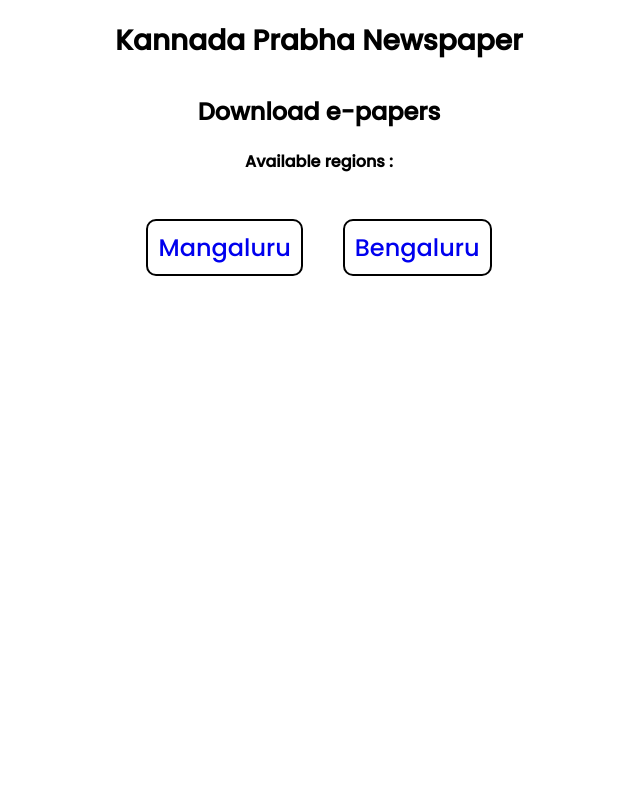
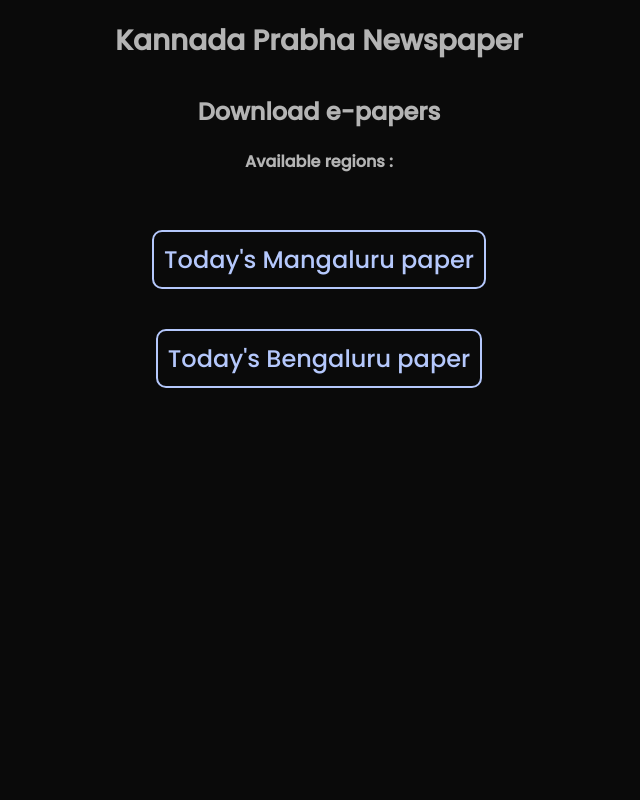
Before and after one commit to sankethsj/newspaper-bot, a Flask app: page / in a window 1280 px wide. Shown: the whole page, without its empty margins (321-961 px from the left). Run offline with Flask 2, Linux system fonts and the light colour scheme; data comes from the database, SQL or seed files in the repository; both versions use the stored data as it was before the commit.

Commit message:
removed DB and region page

```diff
--- a/webapp/static/global.css
+++ b/webapp/static/global.css
@@ -8,6 +8,8 @@
     height: 100vh;
     font-family: 'Poppins', sans-serif;
     padding: 20px;
+    color: rgb(180, 180, 180);
+    background-color: rgb(10, 10, 10);
 }
 nav{
     display: flex;
@@ -31,24 +33,33 @@
     justify-content: center;
     align-items: center;
 }
+
+.content h2{
+    text-align: center;
+}
+
 h4 {
     margin-top: 20px;
 }
-.list-regions, .list-dates{
+.list-regions{
     margin-top: 20px;
     width: 100%;
+    height: 400px;
     padding: 1rem;
     display: flex;
-    flex-wrap: wrap;
-    justify-content: center;
+    flex-direction: column;
+    justify-content: flex-start;
     align-items: center;
 }
 
 li{
-    margin: 20px;
-    height: max-content;
     list-style: none;
     transition: all 0.3s;
+    border: 2px solid rgb(181, 200, 252);
+    border-radius: 10px;
+    margin: 20px;
+    padding: 10px;
+    text-align: center;
 }
 li:hover{
     transform: scale(1.01);
@@ -56,20 +67,7 @@
 
 .region{
     font-size: 1.5rem;
-    padding: 10px;
-    border: 2px solid black;
-    border-radius: 10px;
-}
-
-.date{
-    color: rgb(249, 252, 255);
-    background-color: rgb(19, 105, 19);
-    padding: 10px;
-    border: 2px solid black;
-    border-radius: 10px;
-}
-
-a{
     text-decoration: none;
     font-weight: 500;
+    color: rgb(181, 200, 252);
 }
--- a/webapp/templates/home.html
+++ b/webapp/templates/home.html
@@ -13,7 +13,7 @@
     <ul class="list-regions">
         {% for region in regions %}
         <li>
-            <a class="region" href="{{ region }}">{{ region }}</a>
+            <a class="region" href="{{ region }}/today">Today's {{ region }} paper</a>
         </li>
         {% endfor %}
     </ul>
--- a/webapp/views.py
+++ b/webapp/views.py
@@ -3,31 +3,21 @@
 import epaper
 from flask import Blueprint, jsonify, redirect, render_template
 
-from .models import Paper, db
+views = Blueprint('views', __name__)
 
-views = Blueprint('views', __name__)
+region_info = {
+    "Mangaluru": "20312",
+    "Bengaluru": "12222"
+}
 
 
 @views.route('/', methods=['GET'])
 def home():
 
-    regions = db.session.query(Paper.region).distinct().all()
-    regions = [region[0] for region in regions]
+    regions = ['Mangaluru', 'Bengaluru']
     print("Fetch regions :", regions)
 
     return render_template("home.html", regions=regions)
-
-
-@views.route('/<string:region>', methods=['GET'])
-def region_papers(region:str):
-
-    region = region.capitalize()
-
-    region_info = Paper.query.filter_by(region=region).order_by(Paper.date.desc()).all()
-
-    print("Region info :", region_info)
-
-    return render_template("region.html", region=region, region_info=region_info)
 
 
 @views.route('/<string:region>/<string:date>', methods=['GET'])
@@ -42,38 +32,14 @@
         print(f"Wrong date format : {date}")
         return redirect(f'/{region}')
 
-    region_info = Paper.query.filter_by(region=region).first()
-    print("Region info :", region_info)
-    if not region_info:
-        return jsonify(status='error', message=f'{region} not supported')
+    paper_info = epaper.fetch_todays_paper_code(region)
 
-    region_code = region_info.region_code
+    if not paper_info['status']:
+        return jsonify(paper_info)
 
-    paper_info = Paper.query.filter_by(region=region, date=date).first()
-    print("Paper info :", paper_info)
+    paper_code = paper_info.get('paper_code')
 
-    if not paper_info:
-        print(f"{region} region Paper code not found for date : {date}")
-        paper_info = epaper.fetch_todays_paper_code(region)
-
-        if not paper_info['status']:
-            return jsonify(paper_info)
-
-        paper_code = paper_info.get('paper_code')
-
-        paper = Paper(
-            region=region,
-            region_code=region_code,
-            date=date,
-            paper_code=paper_code
-        )
-
-        db.session.add(paper)
-        db.session.commit()
-        print("Inserted new record to db :", region, date)
-
-    else:
-        paper_code = paper_info.paper_code
+    region_code = region_info.get(region)
 
     pdf_info = epaper.fetch_e_paper_pdf_link(region_code, paper_code)
 
```
Also changed, not shown: webapp/__init__.py (+0 -8 lines), webapp/models.py (deleted, +0 -20 lines), webapp/epaper.db (deleted).
